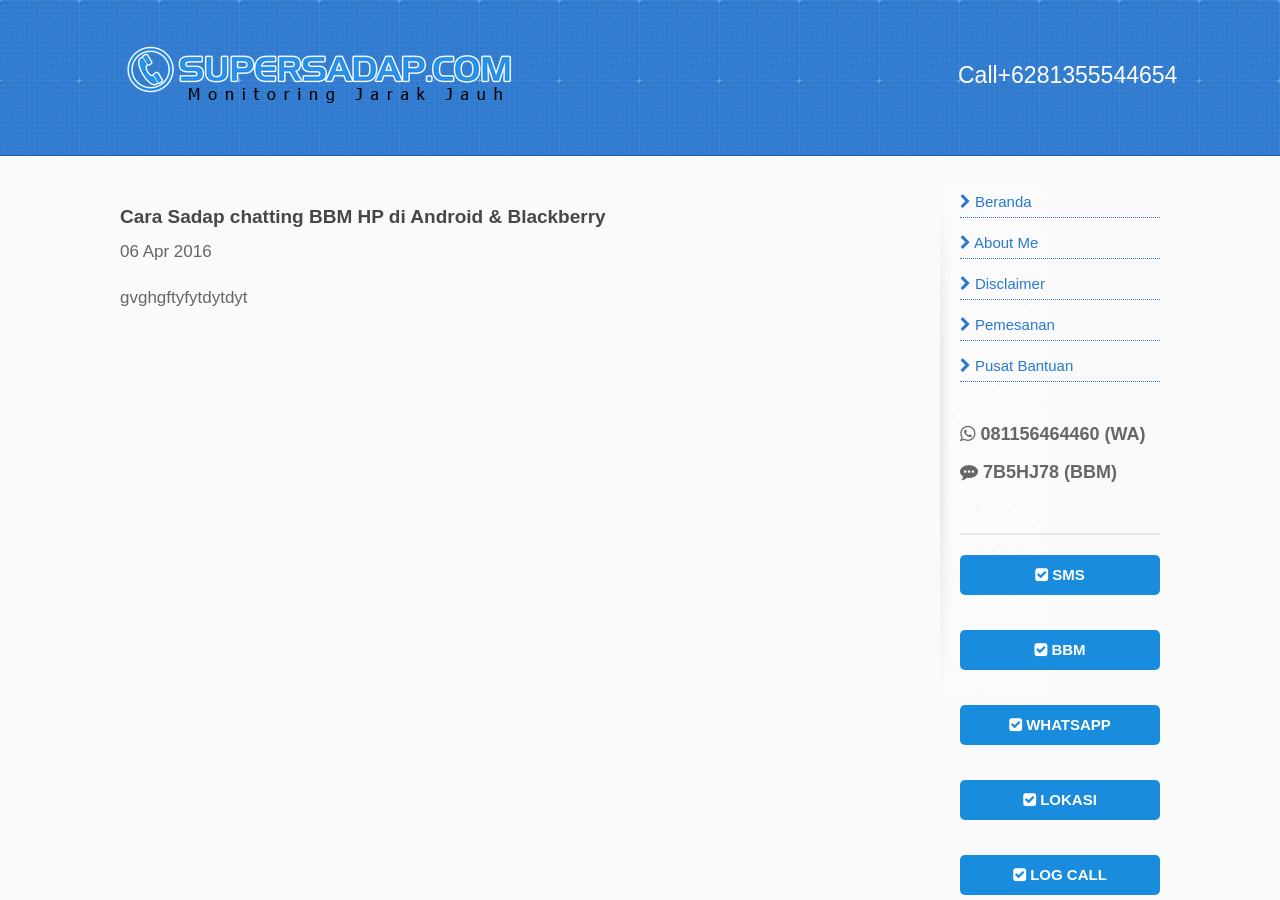
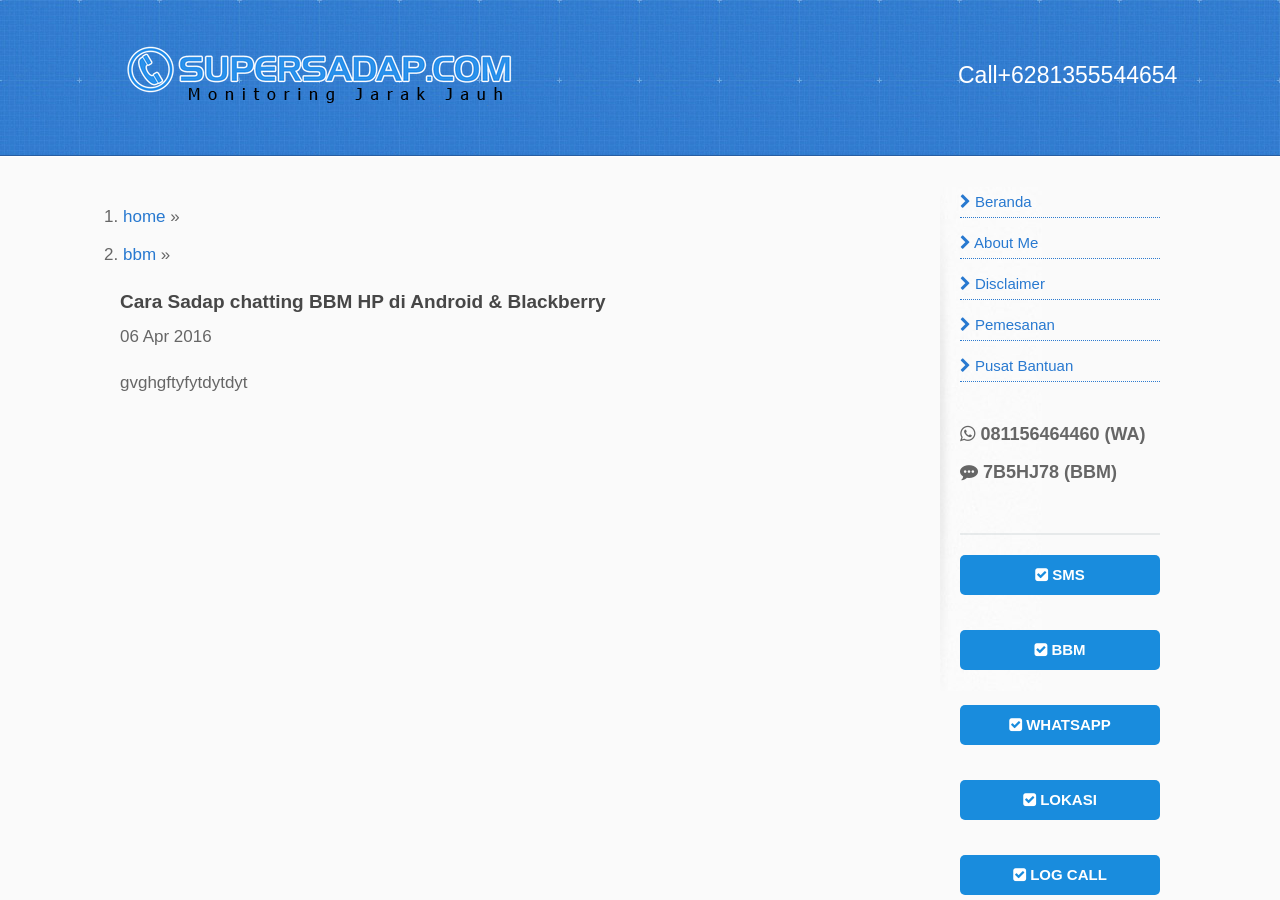
Before and after one commit to pietromenna/jekyll-architect-theme, a Jekyll site: the page built from _posts/2016-04-06-cara-sadap-bbm-android.markdown, in a window 1280 px wide and 900 px high. Built offline with Jekyll 4.4.1, drawn with Linux system fonts in a browser that asks for light colours; nearby versions of some CDN libraries; Markdown is read by kramdown in place of the engine named in the settings.

Commit message:
Update post.html

```diff
--- a/_layouts/post.html
+++ b/_layouts/post.html
@@ -1,6 +1,26 @@
 ---
 layout: default
 ---
+{% capture url_parts %} {{ page.url | remove: "/index.html" | replace:'/'," " }}{% endcapture %}
+{% capture num_parts %}{{ url_parts | number_of_words | minus: 1 }}{% endcapture %}
+{% assign previous="" %}
+<ol>
+ {% if num_parts == "0" or num_parts == "-1" %}
+  <li><a href="/">home</a> &nbsp; </li>
+ {% else %}
+  <li><a href="/">home</a> &#187; </li>
+
+  {% for unused in page.content limit:num_parts %}
+   {% capture first_word %}{{ url_parts | truncatewords:1 | remove:"..."}}{% endcapture %}
+   {% capture previous %}{{ previous }}/{{ first_word }}{% endcapture %}
+
+   <li><a href="{{previous}}">{{ first_word }}</a> &#187; </li>
+
+   {% capture url_parts %}{{ url_parts | remove_first:first_word }}{% endcapture %}
+  {% endfor %}
+ {% endif %}
+</ol>
+
 <h2>{{ page.title }}</h2>
 <p class="meta">{{ page.date | date_to_string }}</p>
 
```
